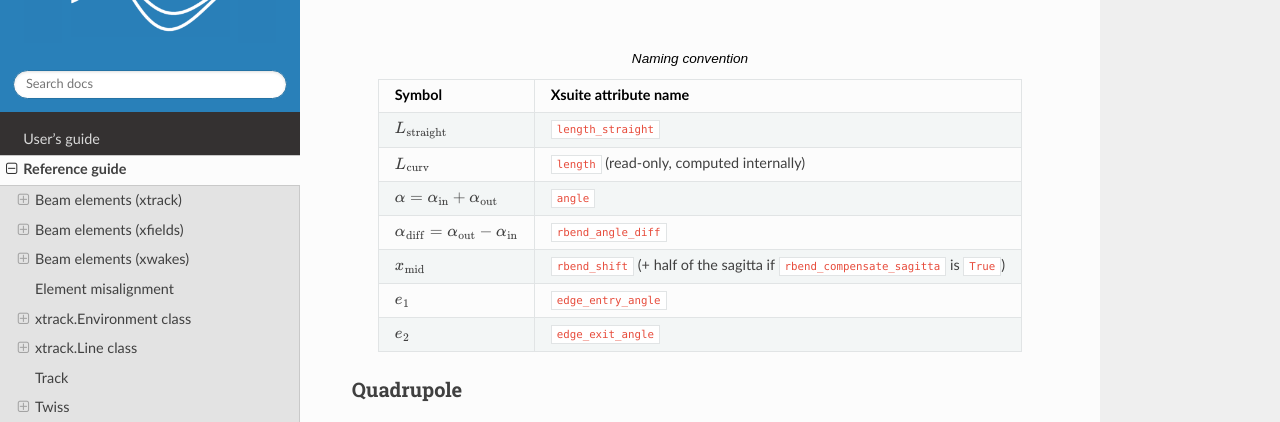
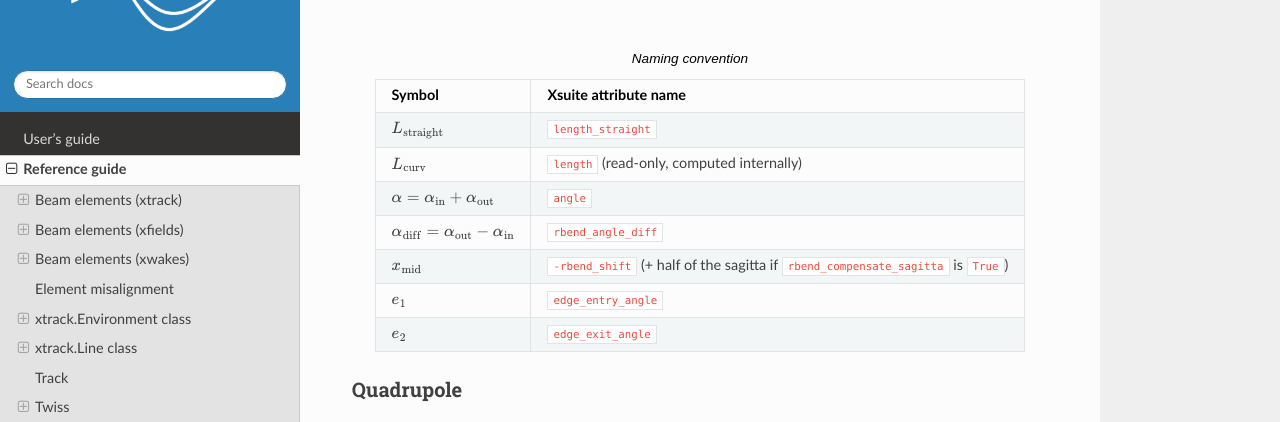
Before and after one commit to xsuite/xsuite, a Sphinx documentation site: the page built from docs/apireference.rst, in a window 1280 px wide and 900 px high, scrolled down 4368 px, cut to the strip 0-422 px from the top of the window. Built offline with Sphinx 7.4.7 and the Read the Docs theme 3.1.0, drawn with Linux system fonts in a browser that asks for light colours; pages that are not in the unit, such as notebooks, are missing from menus; the version number could not be read and is left out.

Commit message:
Fix in doc

```diff
--- a/docs/apireference.rst
+++ b/docs/apireference.rst
@@ -91,7 +91,7 @@ can be found in the :ref:`element misalignment section <misalignment_label>`.
    * - :math:`\alpha_\text{diff} = \alpha_\text{out} - \alpha_\text{in}`
      - ``rbend_angle_diff``
    * - :math:`x_\text{mid}`
-     - ``rbend_shift`` (+ half of the sagitta if ``rbend_compensate_sagitta`` is ``True``)
+     - ``-rbend_shift`` (+ half of the sagitta if ``rbend_compensate_sagitta`` is ``True``)
    * - :math:`e_1`
      - ``edge_entry_angle``
    * - :math:`e_2`
```
